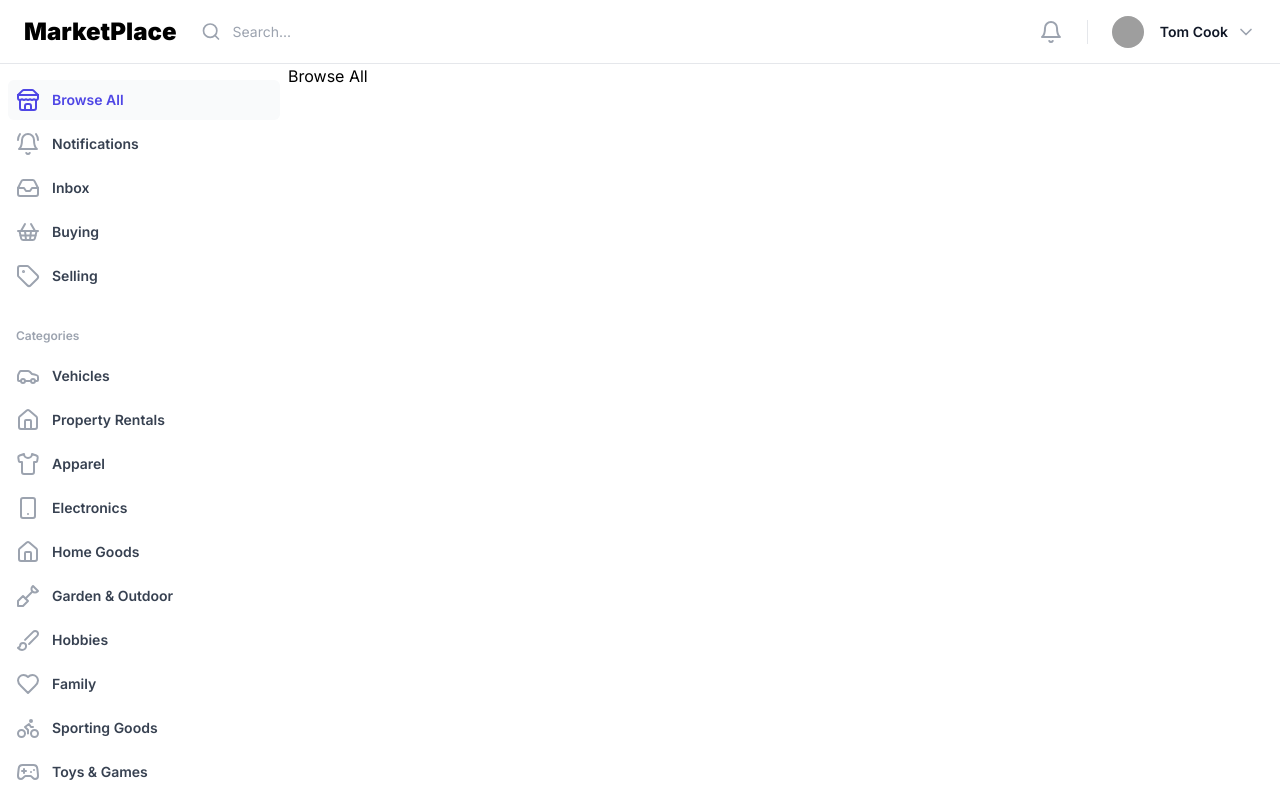
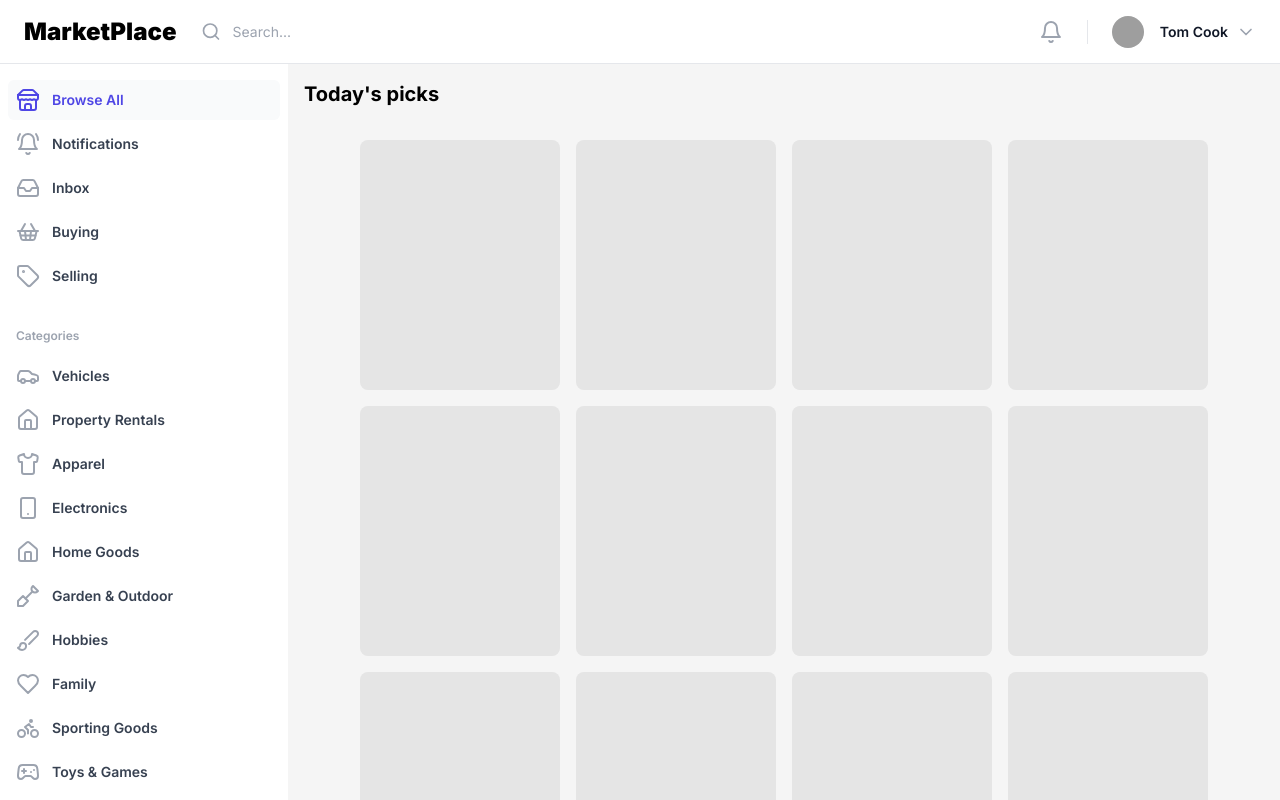
Before and after one commit to FranciscoAVD/marketplace, a Next.js app: page /dashboard in a window 1280 px wide. Built offline with nearby package versions, Linux system fonts and the light colour scheme; grey boxes are pictures that could not be loaded.

Commit message:
added cards to main dashboard

```diff
--- a/src/app/dashboard/page.tsx
+++ b/src/app/dashboard/page.tsx
@@ -1,3 +1,10 @@
 export default function page() {
-  return <main className="">Browse All</main>;
+  return (
+    <main className="bg-neutral-100 p-4 space-y-8 overflow-y-scroll">
+      <h1 className="text-xl font-bold">Today's picks</h1>
+      <div className="flex justify-center flex-wrap gap-4">
+        {Array.from({length: 49}, (_, idx) => (<div className="w-[200px] h-[250px] bg-neutral-200 rounded-lg"></div>))}
+      </div>
+    </main>
+  );
 }
```
